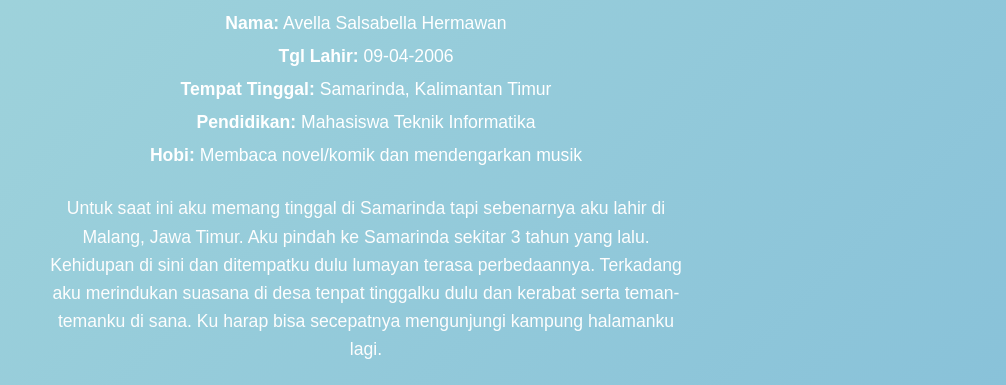
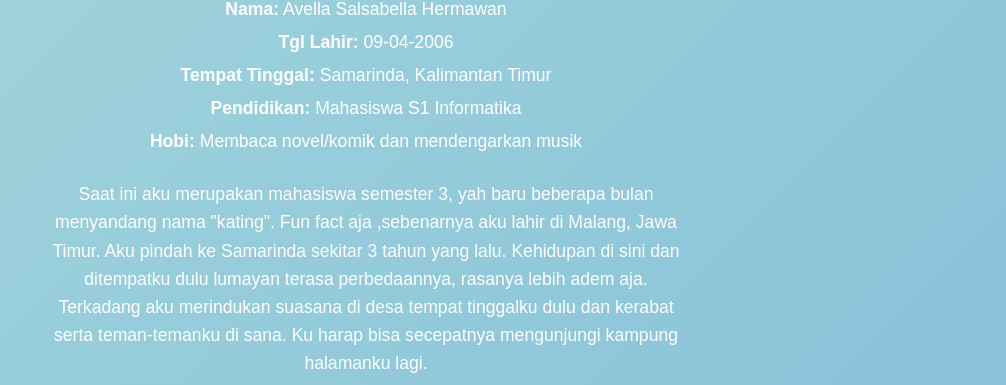
Before and after one commit to avellash/Pemrograman_Web, a plain HTML site: page index.html in a window 1280 px wide. Shown: the part 415-800 px from the top of the page, without its empty margins (274-1280 px from the left). Drawn offline with Linux system fonts and the light colour scheme.

Commit message:
final update

```diff
--- a/index.html
+++ b/index.html
@@ -21,12 +21,12 @@
         <p><strong>Nama:</strong> Avella Salsabella Hermawan</p>
         <p><strong>Tgl Lahir:</strong> 09-04-2006</p>
         <p><strong>Tempat Tinggal:</strong> Samarinda, Kalimantan Timur</p>
-        <p><strong>Pendidikan:</strong> Mahasiswa Teknik Informatika</p>
+        <p><strong>Pendidikan:</strong> Mahasiswa S1 Informatika</p>
         <p><strong>Hobi:</strong> Membaca novel/komik dan mendengarkan musik</p>
       </div>
     </div>
     <p class="summary">
-    Untuk saat ini aku memang tinggal di Samarinda tapi sebenarnya aku lahir di Malang, Jawa Timur. Aku pindah ke Samarinda sekitar 3 tahun yang lalu. Kehidupan di sini dan ditempatku dulu lumayan terasa perbedaannya. Terkadang aku merindukan suasana di desa tenpat tinggalku dulu dan kerabat serta teman-temanku di sana. Ku harap bisa secepatnya mengunjungi kampung halamanku lagi.
+    Saat ini aku merupakan mahasiswa semester 3, yah baru beberapa bulan menyandang nama "kating". Fun fact aja ,sebenarnya aku lahir di Malang, Jawa Timur. Aku pindah ke Samarinda sekitar 3 tahun yang lalu. Kehidupan di sini dan ditempatku dulu lumayan terasa perbedaannya, rasanya lebih adem aja. Terkadang aku merindukan suasana di desa tempat tinggalku dulu dan kerabat serta teman-temanku di sana. Ku harap bisa secepatnya mengunjungi kampung halamanku lagi.
     </p>
   </header>
 
```
Also changed, not shown: profil.img/naya.jpeg.
